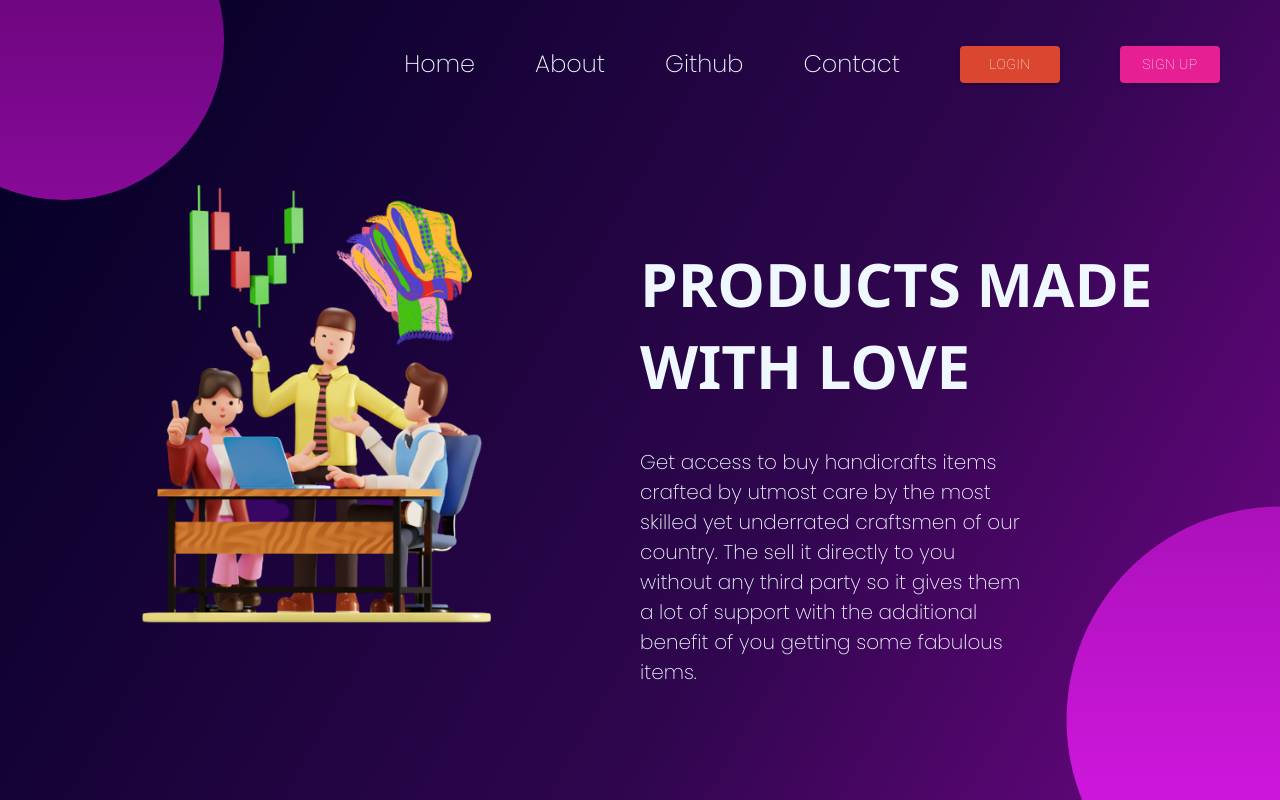
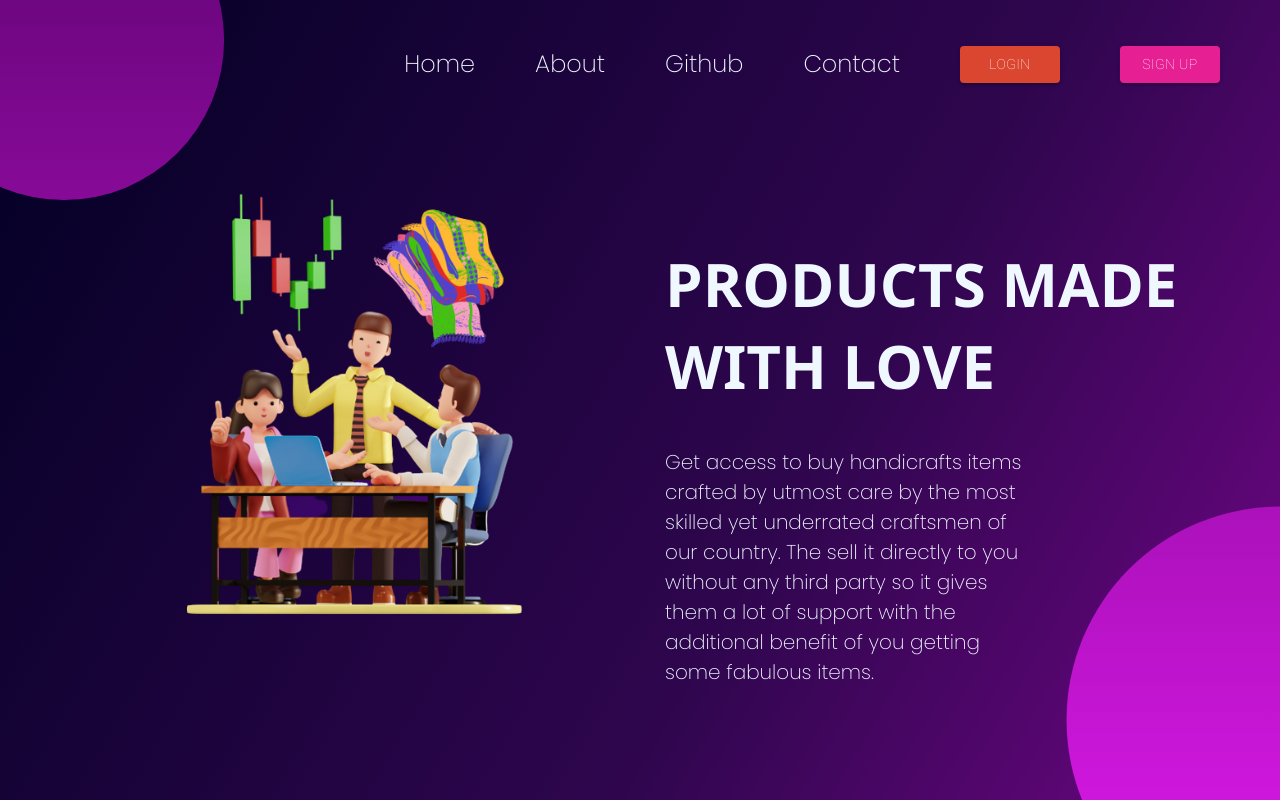
Before and after one commit to Rishav-code-bit/HelpingHand, a React (Create React App) app: page / in a window 1280 px wide. Built offline with nearby package versions, Linux system fonts and the light colour scheme; the HTML template or start-up script is replaced by a standard one; a web font is replaced by a local one.

Commit message:
fixed homepage again..

```diff
--- a/src/components/Homepage/Home.css
+++ b/src/components/Homepage/Home.css
@@ -86,6 +86,7 @@ Link{
 }
 
 .home-body-container{
+    padding-left: 50px;
     display: flex;
 }
 
```
